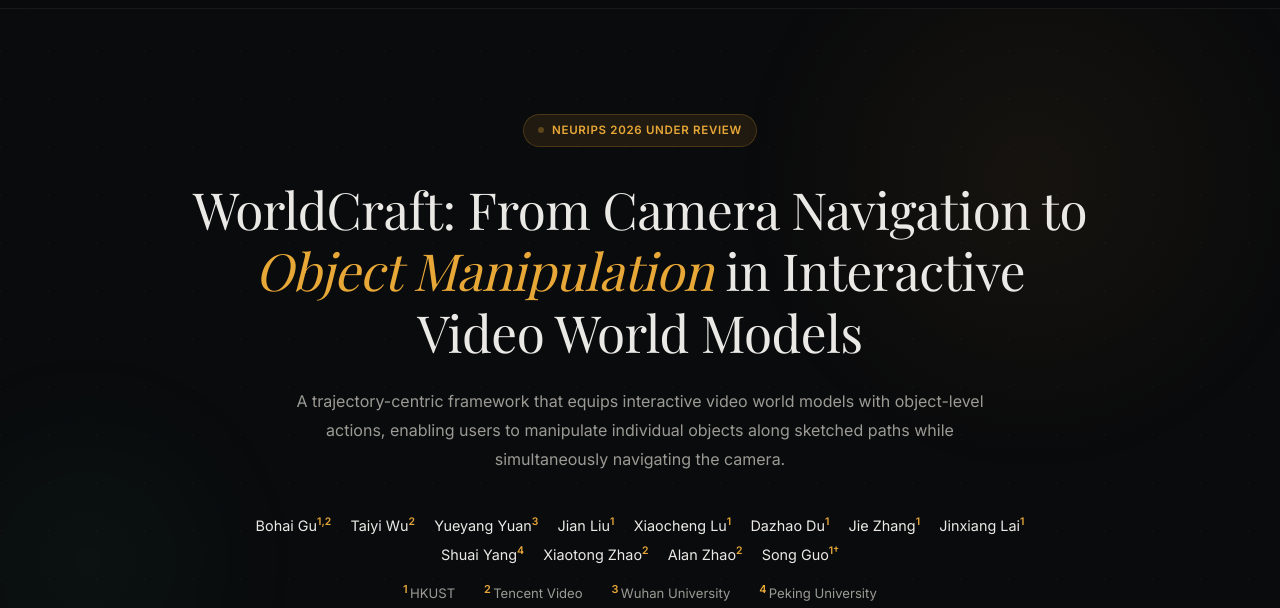
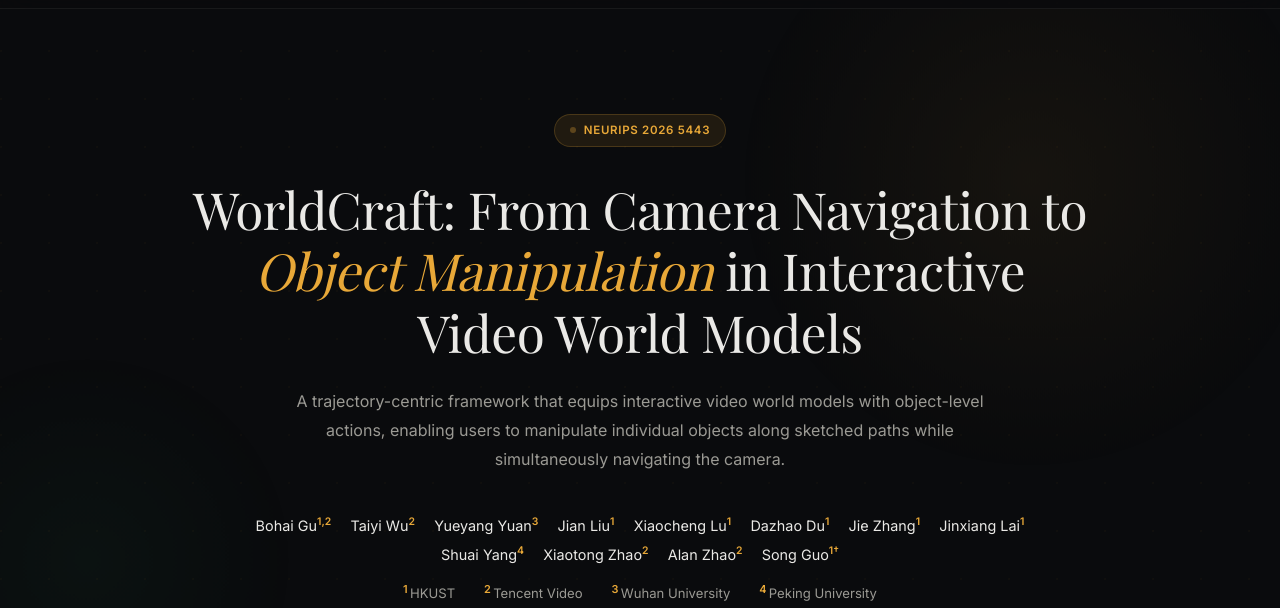
Before and after one commit to NevSNev/WorldCraft, a plain HTML site: page index.html in a window 1280 px wide. Shown: the part 46-654 px from the top of the page. Drawn offline with nearby package versions, Linux system fonts and the light colour scheme; some icons are missing; a web font is replaced by a local one.

Commit message:
Update hero tag from Under Review to submission number 5443
Co-Authored-By: Claude Opus 4.7 (1M context) <noreply@anthropic.com>

```diff
--- a/index.html
+++ b/index.html
@@ -427,7 +427,7 @@
 <section class="hero">
     <div class="container">
         <div class="reveal">
-            <div class="hero-tag">NeurIPS 2026 Under Review</div>
+            <div class="hero-tag">NeurIPS 2026 5443</div>
         </div>
         <h1 class="reveal reveal-d1">WorldCraft: From Camera Navigation to <em>Object Manipulation</em> in Interactive Video World Models</h1>
         <p class="subtitle reveal reveal-d2">A trajectory-centric framework that equips interactive video world models with object-level actions, enabling users to manipulate individual objects along sketched paths while simultaneously navigating the camera.</p>
```
